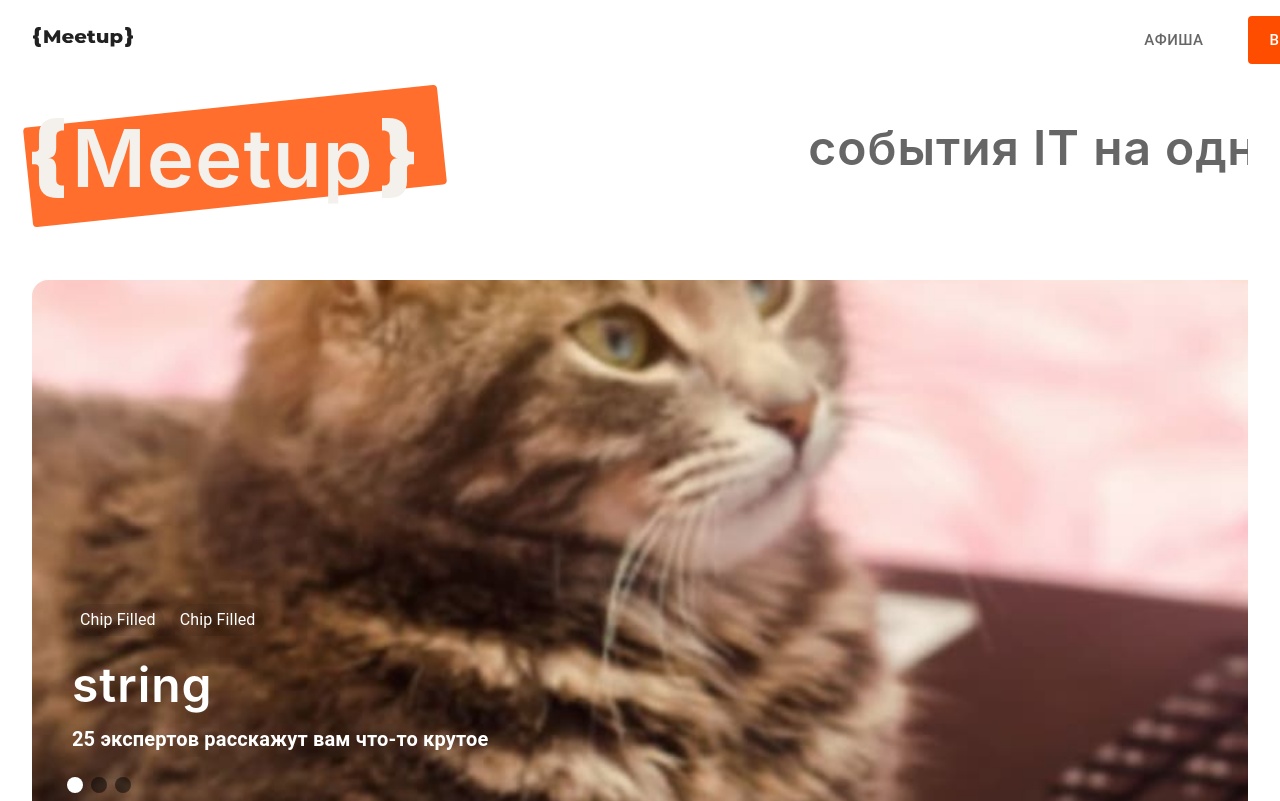
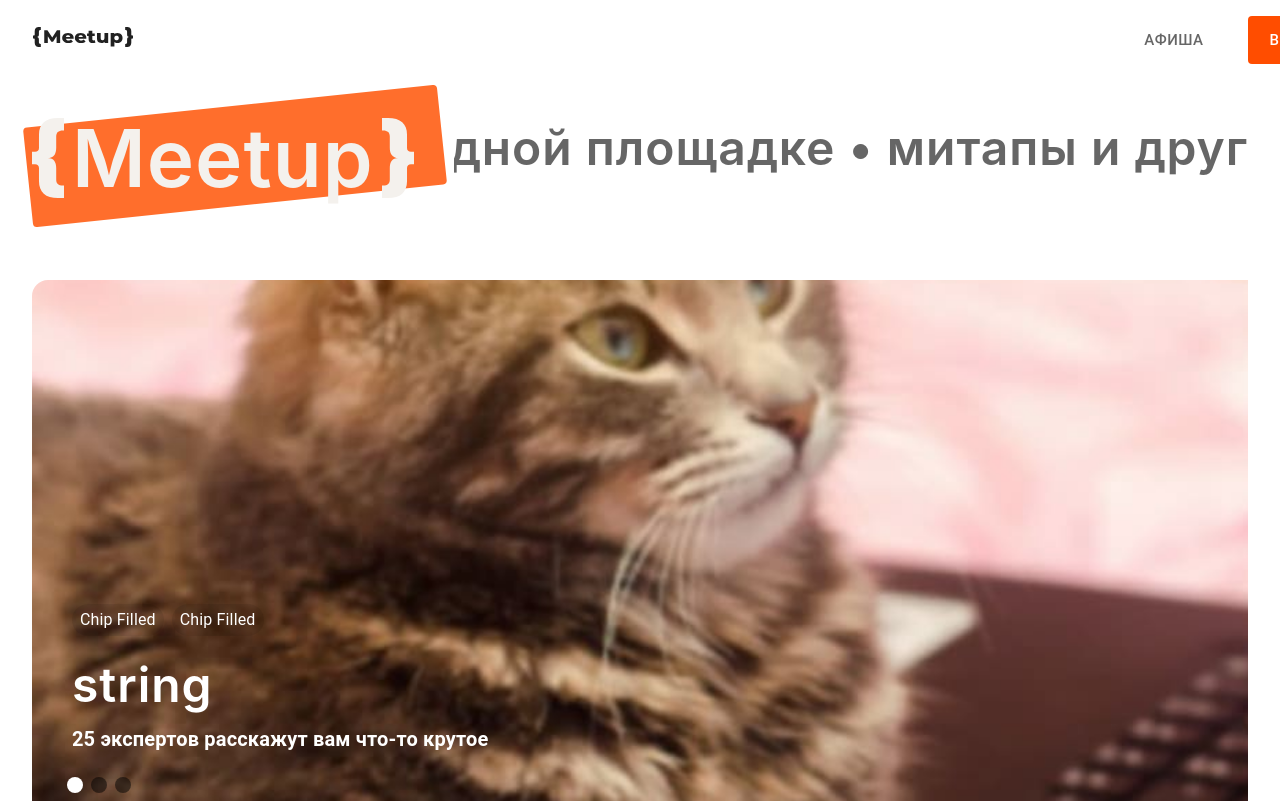
Before and after one commit to yandex-funtech-it-events/frontend, a React (Vite) app: page / in a window 1280 px wide. Shown: the top 801 px of the page. Built offline with nearby package versions, Linux system fonts and the light colour scheme; no server answers.

Commit message:
fix: animations

```diff
--- a/src/components/header/index.tsx
+++ b/src/components/header/index.tsx
@@ -17,7 +17,7 @@ const Header = () => {
       <Box
         width={1440}
         px={8}
-        pt={4}
+        py={4}
         sx={{
           margin: '0 auto',
         }}
--- a/src/components/multi-select.tsx
+++ b/src/components/multi-select.tsx
@@ -22,8 +22,8 @@ const MenuProps = {
 };
 
 type MultiSelectProps = {
-  options: string[];
-  value?: string[];
+  options: never[];
+  value?: never[];
   onChange?: (event: SelectChangeEvent<never[]>) => void;
   onReset?: () => void;
   placeholder?: string;
--- a/src/components/text-runner.tsx
+++ b/src/components/text-runner.tsx
@@ -2,11 +2,44 @@ import { Box, Typography } from '@mui/material';
 
 const TextRunner = ({ text, duration = 25 }: { text: string; duration?: number }) => {
   return (
-    <Box width={1} sx={{ overflow: 'hidden' }}>
+    <Box
+      display="flex"
+      width={1}
+      sx={{
+        overflow: 'hidden',
+      }}
+    >
       <Typography
         variant="h2"
         color="text.secondary"
-        sx={{ whiteSpace: 'nowrap', animation: `textRunner ${duration}s linear infinite` }}
+        sx={{
+          whiteSpace: 'nowrap',
+          animation: `textRunner ${duration}s linear infinite`,
+          width: 'fit-content',
+        }}
+      >
+        {text}
+      </Typography>
+
+      <Typography
+        variant="h2"
+        color="text.secondary"
+        sx={{
+          visibility: 'hidden',
+          opacity: 0,
+        }}
+      >
+        L
+      </Typography>
+
+      <Typography
+        variant="h2"
+        color="text.secondary"
+        sx={{
+          whiteSpace: 'nowrap',
+          animation: `textRunner ${duration}s linear infinite`,
+          width: 'fit-content',
+        }}
       >
         {text}
       </Typography>
--- a/src/features/event/components/event-filters.tsx
+++ b/src/features/event/components/event-filters.tsx
@@ -54,8 +54,8 @@ const EventFilters = () => {
           />
 
           <MultiSelect
-            options={citiesMock}
-            value={cities}
+            options={citiesMock as never[]}
+            value={cities as never[]}
             onChange={handleChangeSelect}
             onReset={() => {
               onChange('cities', []);
--- a/src/index.css
+++ b/src/index.css
@@ -34,11 +34,11 @@ main {
 }
 
 @keyframes textRunner {
-    0% {
-        transform: translateX(100%);
+    from {
+        transform: translateX(0);
     }
-    100% {
-        transform: translateX(-100%);
+    to {
+        transform: translateX(calc(-100% - 20px));
     }
 }
 
```
